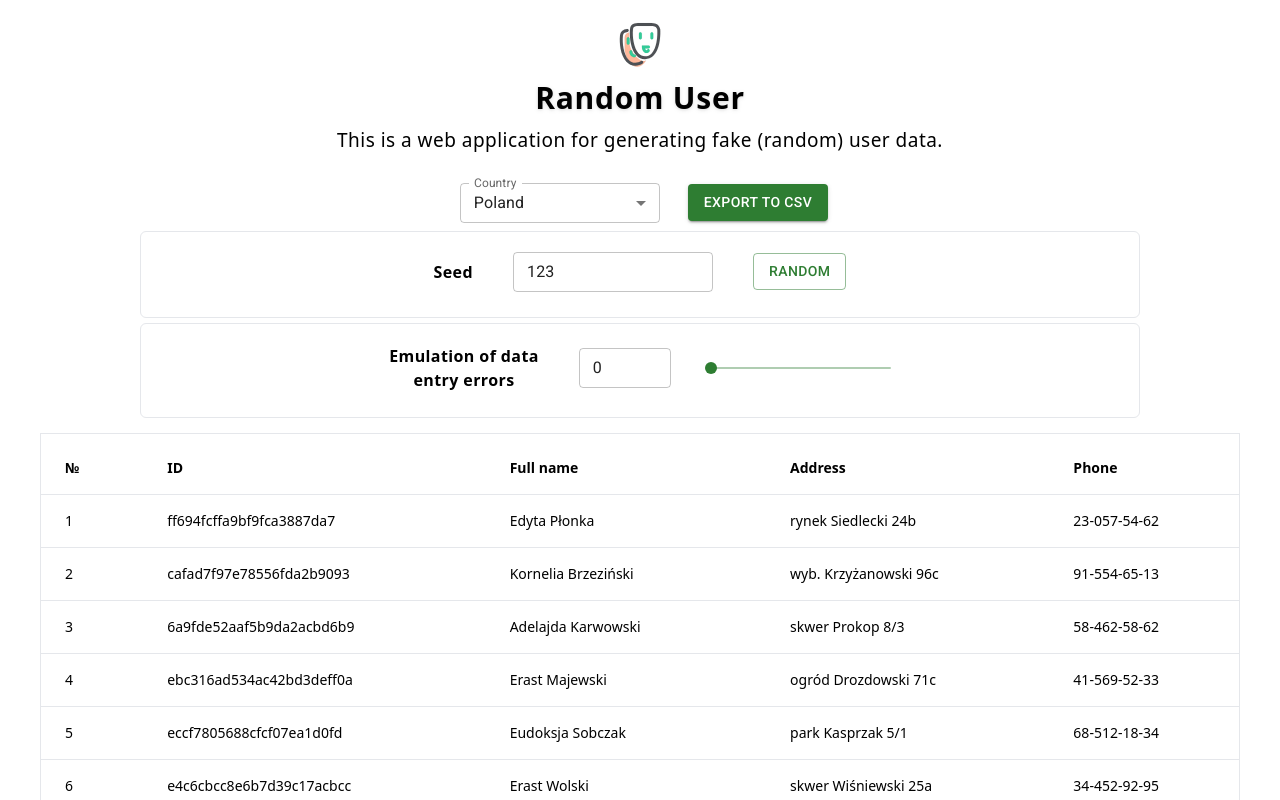
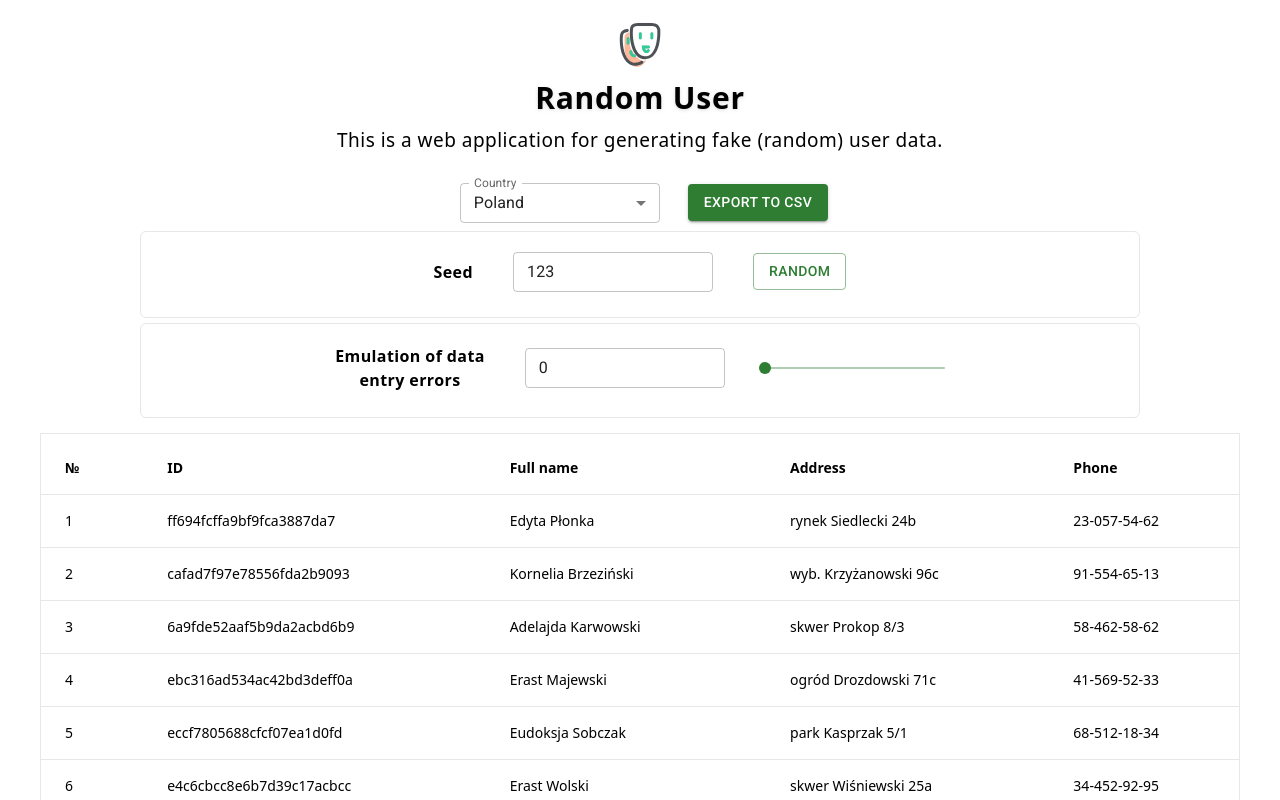
Before and after one commit to itsannaw/random-user, a React (Vite) app: page / in a window 1280 px wide. Shown: the top 800 px of the page. Built offline with nearby package versions, Linux system fonts and the light colour scheme.

Commit message:
Added slider and input for fake errors

```diff
--- a/src/App.jsx
+++ b/src/App.jsx
@@ -4,18 +4,14 @@ import {
   InputLabel,
   MenuItem,
   Select,
-  Slider,
   TextField,
 } from "@mui/material";
 import { useState } from "react";
 import FakeUsers from "./components/FakeUsers";
 import { CSVLink } from "react-csv";
-
-const min = 0;
-const max = 1000;
+import ErrorFieldSlider from "./components/ErrorFieldSlider";
 
 function App() {
-  const [value, setValue] = useState();
   const [currentSeed, setCurrentSeed] = useState(123);
   const [list, setList] = useState([]);
   const [region, setRegion] = useState("pl");
@@ -109,46 +105,7 @@ function App() {
           </div>
         </div>
       </div>
-
-      <div className="border rounded-md max-w-[1000px] mx-auto pb-[25px] mt-[5px]">
-        <div className="flex mt-[20px] justify-center gap-[40px] items-center mx-auto max-w-[800px]">
-          <span className="flex text-[16px] text-center font-semibold tracking-wide">
-            Emulation of data <br /> entry errors
-          </span>
-          <div className="flex max-w-[200px]">
-            <TextField
-              color="success"
-              size="small"
-              fullWidth
-              defaultValue={0}
-              type="number"
-              inputProps={{ min, max }}
-              value={value}
-              onChange={(e) => {
-                let value = parseInt(e.target.value, 10);
-
-                if (value > max) value = max;
-                if (value < min) value = min;
-
-                setValue(value);
-              }}
-              variant="outlined"
-            />
-          </div>
-          <Slider
-            className="flex max-w-[180px] justify-center"
-            color="success"
-            defaultValue={0}
-            aria-label="Default"
-            valueLabelDisplay="auto"
-            min={0}
-            max={10}
-            step={0.25}
-            slots="input"
-            size="small"
-          />
-        </div>
-      </div>
+      <ErrorFieldSlider />
       <FakeUsers setList={setList} selectedRegion={region} seed={currentSeed} />
     </>
   );
--- /dev/null
+++ b/src/components/ErrorFieldSlider.jsx
@@ -0,0 +1,58 @@
+import { Slider, TextField } from "@mui/material";
+import { useState } from "react";
+
+const ErrorFieldSlider = () => {
+  const min = 0;
+  const max = 1000;
+  const sliderMaxValue = 10;
+
+  const [value, setValue] = useState(0);
+
+  const handleSliderChange = (event, newValue) => {
+    setValue(newValue); // Обновляем значение в поле ввода
+  };
+
+  const handleInputChange = (event) => {
+    let newValue = event.target.value;
+    if (newValue > max) newValue = max;
+    if (newValue < min) newValue = min;
+
+    setValue(newValue); // Обновляем значение в слайдере
+  };
+
+  return (
+    <div className="border rounded-md max-w-[1000px] mx-auto pb-[25px] mt-[5px]">
+      <div className="flex mt-[20px] justify-center gap-[40px] items-center mx-auto max-w-[800px]">
+        <span className="flex text-[16px] text-center font-semibold tracking-wide">
+          Emulation of data <br /> entry errors
+        </span>
+        <div className="flex max-w-[200px]">
+          <TextField
+            type="number"
+            size="small"
+            color="success"
+            value={value}
+            onChange={handleInputChange}
+            min={min}
+            max={max}
+          />
+        </div>
+        <Slider
+          className="flex max-w-[180px] justify-center"
+          color="success"
+          defaultValue={0}
+          value={value}
+          onChange={handleSliderChange}
+          aria-label="Default"
+          valueLabelDisplay="auto"
+          min={0}
+          max={sliderMaxValue}
+          step={0.25}
+          size="small"
+        />
+      </div>
+    </div>
+  );
+};
+
+export default ErrorFieldSlider;
```
